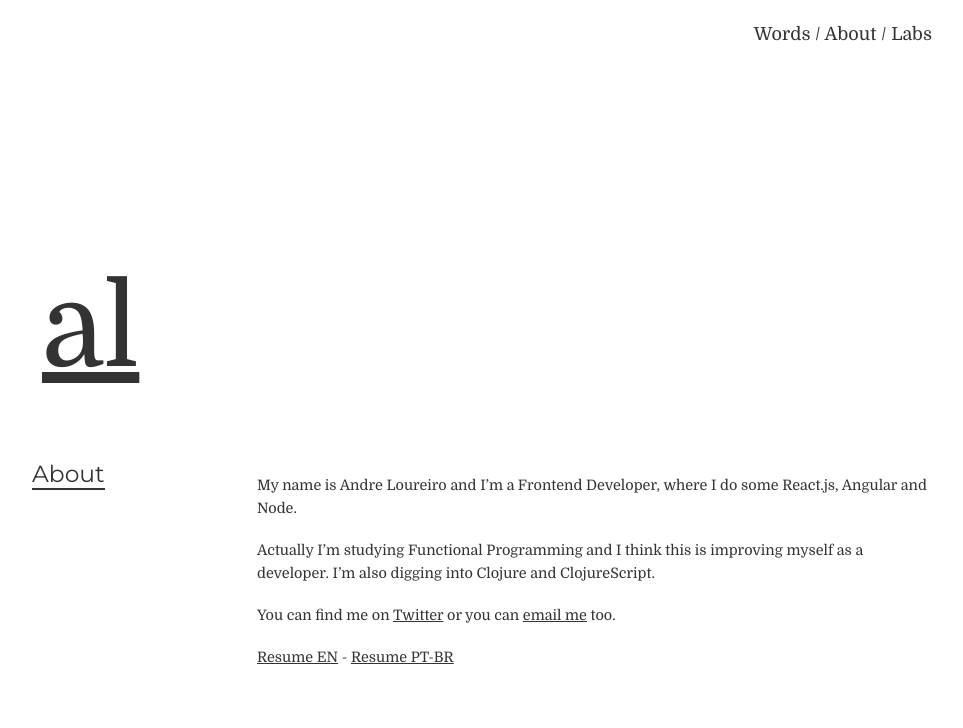
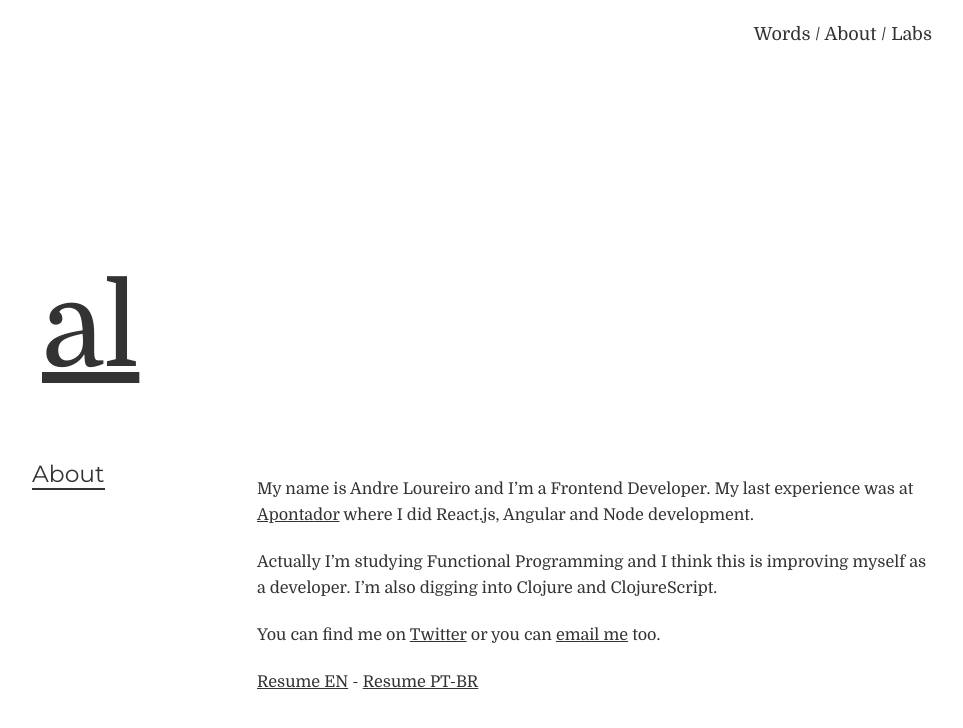
Before and after one commit to andreloureiro/andrel.me, a Jekyll site: the page built from about.md, in a window 1280 px wide. Shown: the top 728 px of the page, without its empty margins (158-1121 px from the left). Built offline with Jekyll 4.4.1, drawn with Linux system fonts in a browser that asks for light colours.

Commit message:
bigger fonts, fix about me

```diff
--- a/_sass/_typography.scss
+++ b/_sass/_typography.scss
@@ -10,7 +10,7 @@ body {
 
 p {
   margin-bottom: 1.3em;
-	font-size: .8em;
+	font-size: .9em;
   line-height: 1.6em;
 }
 
--- a/about.md
+++ b/about.md
@@ -4,7 +4,7 @@ title: About
 permalink: /about/
 ---
 
-My name is Andre Loureiro and I'm a Frontend Developer, where I do some React.js, Angular and Node.
+My name is Andre Loureiro and I'm a Frontend Developer. My last experience was at [Apontador](http://apontador.com.br) where I did React.js, Angular and Node development.
 
 Actually I'm studying Functional Programming and I think this is improving myself as a developer. I'm also digging into Clojure and ClojureScript.
 
```
